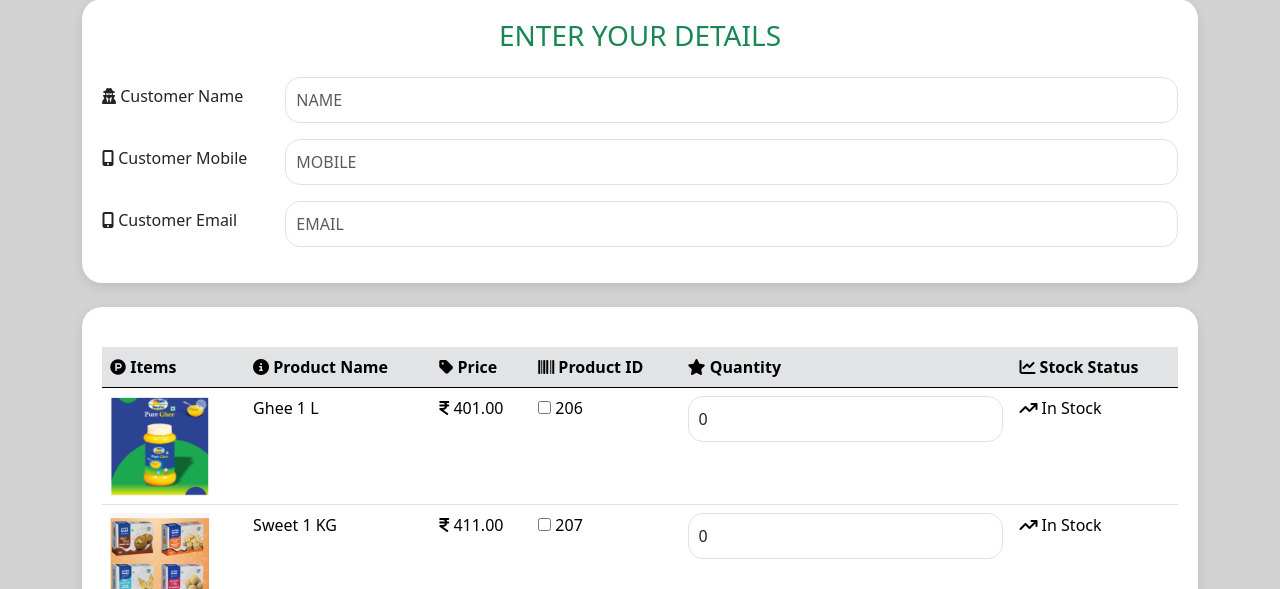
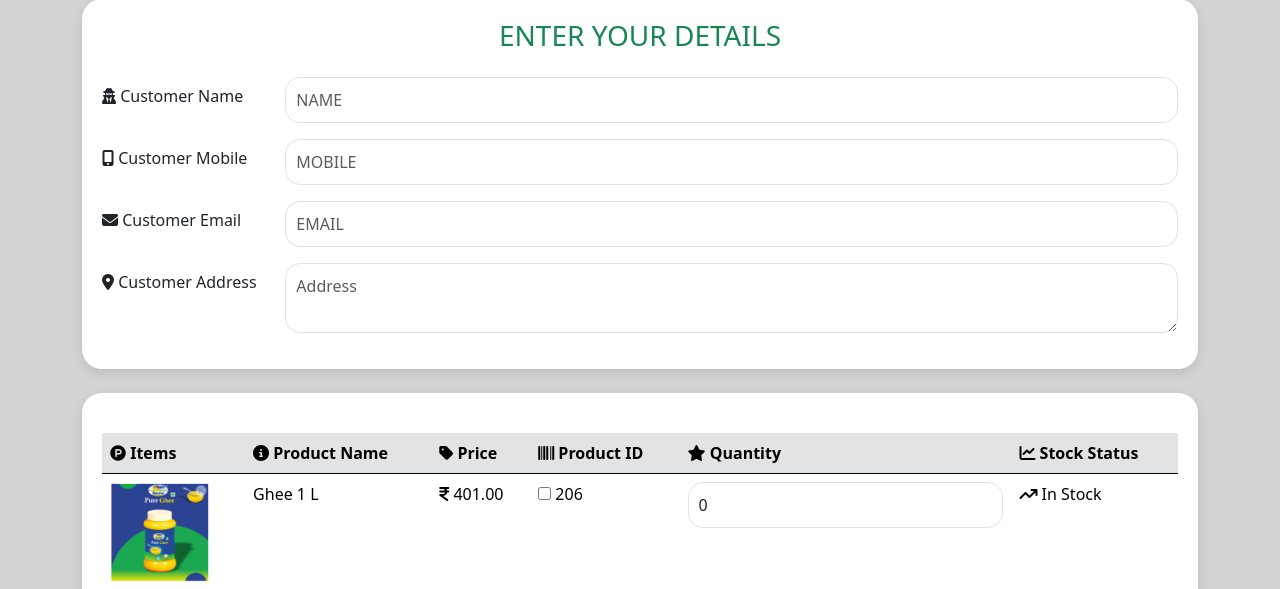
Before and after one commit to Ravi191203/DAIRY-SERVE-MANAGEMENT-SYSTEM, a PHP site: page /buyers/buyer.php in a window 1280 px wide. Shown: the part 281-870 px from the top of the page. Run offline with PHP 8.4, Linux system fonts and the light colour scheme; a user stored in the database is signed in; data comes from the database, SQL or seed files in the repository; some libraries are stand-ins or nearby versions.

Commit message:
update 2.0

```diff
--- a/admin/admin_dashboard.php
+++ b/admin/admin_dashboard.php
@@ -16,7 +16,7 @@
             background-color: lightgrey;
         }
         section {
-            width: 90%;
+
             padding: 30px;
             margin: auto;
             background-color: #fff;
@@ -24,8 +24,8 @@
             box-shadow: 0 4px 12px rgba(0, 0, 0, 0.1);
         }
         .c1{
-            width: 90%;
-            padding: 1px;
+
+            padding-bottom: 1px;
             margin: auto;
             background-color: #fff;
             border-radius: 20px;
--- a/buyers/buyer.php
+++ b/buyers/buyer.php
@@ -173,9 +173,15 @@ if ($result && mysqli_num_rows($result) > 0) {
                     </div>
                 </div>
                 <div class="mb-3 row">
-                    <label for="customer_email" class="col-sm-2 col-form-label"><i class="fa-solid fa-mobile-screen-button"></i> Customer Email</label>
+                    <label for="customer_email" class="col-sm-2 col-form-label"><i class="fa-solid fa-envelope"></i>  Customer Email</label>
                     <div class="col-sm-10">
                         <input type="email" class="form-control" name="customer_email" placeholder="EMAIL" required>
+                    </div>
+                </div>
+                <div class="mb-3 row">
+                    <label for="customer_address" class="col-sm-2 col-form-label"><i class="fa-solid fa-map-marker-alt"></i> Customer Address</label>
+                    <div class="col-sm-10">
+                        <textarea class="form-control" name="customer_address" placeholder="Address" required></textarea>
                     </div>
                 </div>
             </section><br>
--- a/buyers/place_order.php
+++ b/buyers/place_order.php
@@ -16,6 +16,7 @@ if ($_SERVER['REQUEST_METHOD'] == 'POST') {
     $customer_name = $_POST['customer_name'];
     $customer_mobile = $_POST['customer_mobile'];
     $customer_email = $_POST['customer_email'];
+    $customer_address= $_POST['customer_address'];
     $payment_mode = $_POST['payment_mode'];
     $transaction_id = isset($_POST['transaction_id']) ? $_POST['transaction_id'] : null;
     $total_cost = $_POST['cost'];
@@ -26,7 +27,7 @@ if ($_SERVER['REQUEST_METHOD'] == 'POST') {
     echo '</pre>';
 
     // Insert customer details
-    $query = "INSERT INTO customers (customer_name, customer_mobile, customer_email) VALUES ('$customer_name', '$customer_mobile','$customer_email')";
+    $query = "INSERT INTO customers (customer_name, customer_mobile, customer_email,customer_address) VALUES ('$customer_name', '$customer_mobile','$customer_email','$customer_address')";
     if (mysqli_query($conn, $query)) {
         $customer_id = mysqli_insert_id($conn);
 
```
